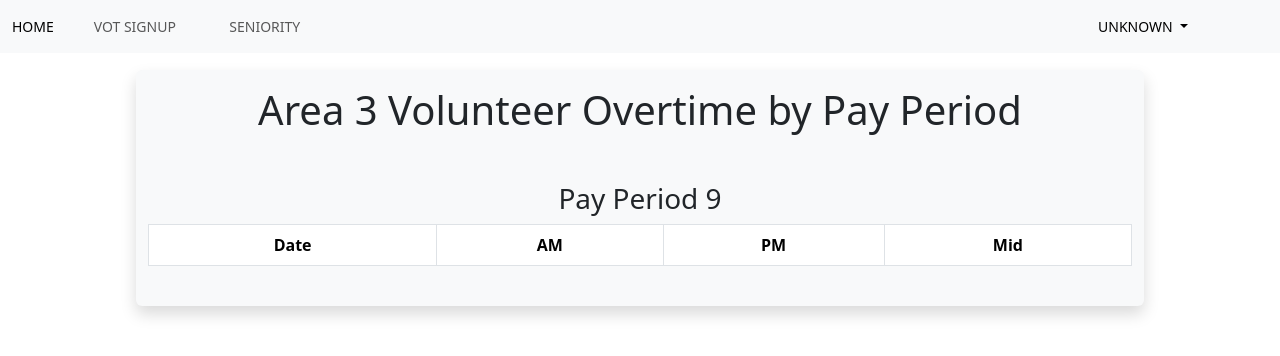
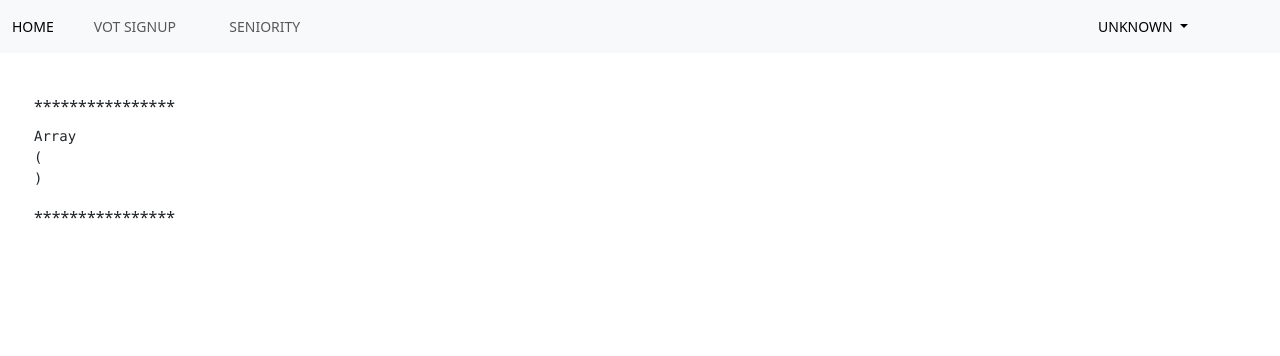
Before and after one commit to mhr320/vot-dream-sheet, a PHP site: page /vot-dream-sheet/vot_pp in a window 1280 px wide. Shown: the top 356 px of the page. Run offline with PHP 8.4, Linux system fonts and the light colour scheme; the visitor is signed in with stand-in values (Sample User, id 1); tables that the repository leaves empty or names only in its code hold one stand-in row (values such as "Sample post"); lists and menus that the app fills with data are empty.

Commit message:
table view

```diff
--- a/private/core/functions.php
+++ b/private/core/functions.php
@@ -159,6 +159,7 @@
 function volunteerShiftByDay($vol = array()) {
 	$arr 		= [];
 	$shifts = [];
+	$try = [];
 
 	foreach ( $vol as $k => $v ) {
 
@@ -168,22 +169,23 @@
 
 		@$arr[$vdate] .= $vshift."-".$vois.",";	//@ suppresses the errror undefined array type
 	}
+
 	foreach( $arr as $day => $vols ) {
-		$shifts[$day] = explode(',', trim($vols,','));
+
+		$shiftOis = explode('-', $vols);
+
+		$shft = $shiftOis[0];
+		$ois = $shiftOis[1];
+
+		$try[] = $shft .$ois.',';
+
+		$shifts[$day] = $try;
+
 	}
-	foreach ( $shifts as $date => $volShift ) {
-		foreach ( $volShift as $shiftOis) {
-			// if(str_contains($shiftOis,'am-')) {
-			// 	$split = explode ( '-', $shiftOis );
-			// 	echo strtoupper($split[1]) . " Wants to work " .strtoupper($split[0]). " Shift on ". $date."<br><br>";
-			// } elseif (str_contains($shiftOis,'pm-')){
-			// 	$split = explode ( '-', $shiftOis );
-			// 	echo strtoupper($split[1]) . " Wants to work " .strtoupper($split[0]). " Shift on ". $date."<br><br>";
-			// } elseif (str_contains($shiftOis,'mid-')){
-			// 	$split = explode ( '-', $shiftOis );
-			// 	echo strtoupper($split[1]) . " Wants to work " .strtoupper($split[0]). " Shift on ". $date."<br><br>";
-			// }
-		}
-	}
+
+
 	return $shifts;
 }
+
+
+// explode ( ',', trim ( $splitem[1] , ',' ) ) ;
--- a/private/views/vot_pp.view.php
+++ b/private/views/vot_pp.view.php
@@ -14,71 +14,20 @@
 
 <div class="mx-auto shadow rounded text-center bg-light justify-content-center container-fluid" style="min-width: 350px;margin-top: 60px;width:80%;">
 
-	<h1 class="p-3">Area 3 Volunteer Overtime by Pay Period</h1><br>
+	<!-- <h1 class="p-3">Area 3 Volunteer Overtime by Pay Period</h1><br>
 	<h3><?='Pay Period '.$pp[2]?></h3>
 
-	<table class="table table-bordered">
-		<tr><th>Date</th><th>AM</th><th>PM</th><th>Mid</th></tr>
+		<table class="table table-bordered">
+			<tr><th>Date</th><th>AM</th><th>PM</th><th>Mid</th></tr> -->
 
-				<?php foreach( $vol as $v ):?>
+		<!-- </table> -->
 
-					<tr><th class="align-middle"><?=$v['date']?></th>
-
-								<?php if($v['shift'] == 'am' && $v['shift'] != 'pm' && $v['shift'] != 'mid'):?>
-									<td>
-									<table class="table table-bordered">
-									<tr><td class="fw-bold"><?=strtoupper($v['ois'])?></td></tr>
-									</table>
-									</td>
-									<td>
-									<table class="table table-bordered">
-									</table>
-									</td>
-									<td>
-									<table class="table table-bordered">
-									</table>
-									</td></tr>
-								<?php endif;?>
-
-								<?php if ( $v['shift'] == 'pm'  && $v['shift'] != 'am' && $v['shift'] != 'mid'):?>
-									<td>
-									<table class="table table-bordered">
-									</table>
-									</td>
-									<td>
-									<table class="table table-bordered">
-										<tr><td class="fw-bold"><?=strtoupper($v['ois'])?></td></tr>
-									</table>
-									</td>
-									<td>
-									<table class="table table-bordered">
-									</table>
-									</td>
-									</tr>
-								<?php endif;?>
-
-								<?php if ( $v['shift'] == 'mid'  && $v['shift'] != 'am' && $v['shift'] != 'pm'):?>
-								<td>
-								<table class="table table-bordered">
-								</table>
-								</td>
-								<td>
-								<table class="table table-bordered">
-								</table>
-								</td>
-								<td>
-								<table class="table table-bordered">
-									<tr><td class="fw-bold"><?=strtoupper($v['ois'])?></td></tr>
-								</table>
-								</td>
-								</tr>
-							<?php endif;?>
-				<?php endforeach;?>
-				</table><br>
 </div>
 
 
 <?php //testing area
+	// show($vol);
+	show($volunteers);
 
 ?>
 
```
